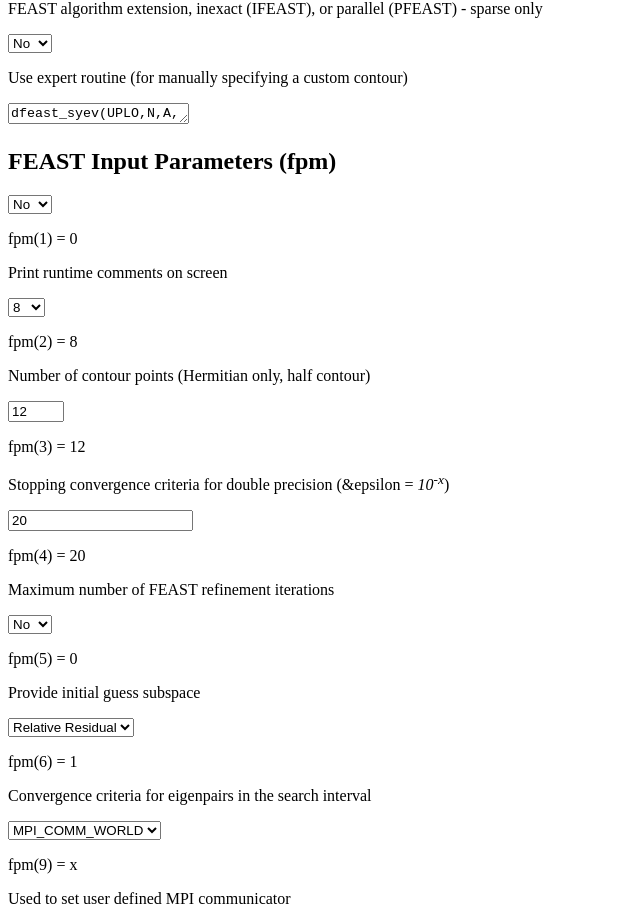
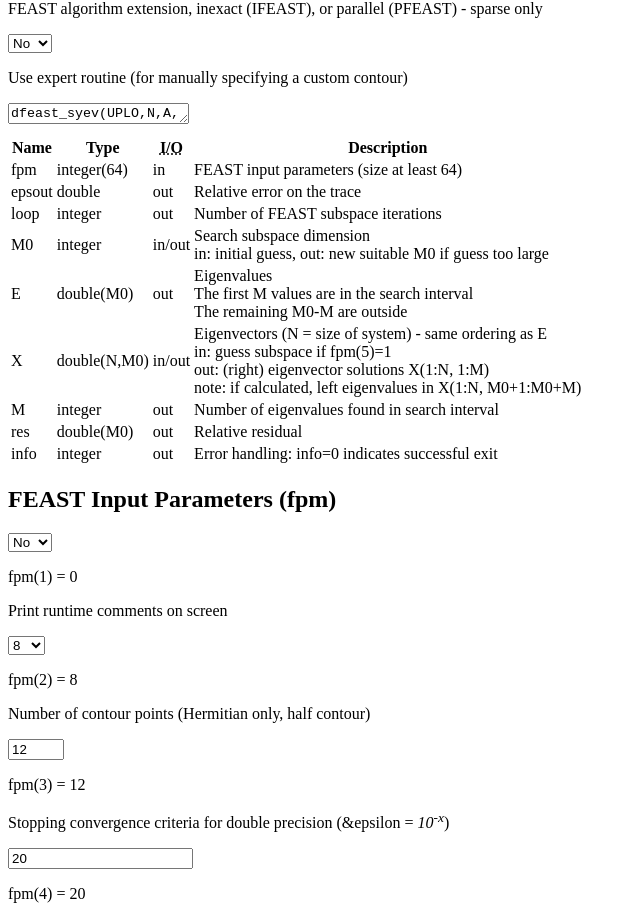
Before and after one commit to spacedome/feast-config, a Svelte app: page / in a window 1280 px wide. Shown: the part 838-1757 px from the top of the page, without its empty margins (0-640 px from the left). Built offline with nearby package versions, Linux system fonts and the light colour scheme.

Commit message:
Add parameter documentation table

```diff
--- a/src/App.svelte
+++ b/src/App.svelte
@@ -3,6 +3,7 @@
 	export let name;
 
 	import InterfaceSelect from './InterfaceSelect.svelte';
+	import InterfaceTable from './InterfaceTable.svelte';
 	import FPMSelect from './FPMSelect.svelte';
 	import FPMInteger from './FPMInteger.svelte';
 
@@ -44,7 +45,11 @@
 	}
 
 	function is_real(parameters) {
-		return (parameters.data_type === 'd' && parameters.symmetry === 's') || (parameters.data_type === 'z' && parameters.symmetry === 'h');
+		if (parameters.prob_type === 'pev') {
+			return false
+		} else {
+			return (parameters.data_type === 'd' && parameters.symmetry === 's') || (parameters.data_type === 'z' && parameters.symmetry === 'h');
+		}
 	}
 
 	function is_single_prec(parameters) {
@@ -267,6 +272,8 @@
 			</div>
 		</div>
 
+		<InterfaceTable dataType={params.data_type} real={is_real(params)} probType={params.prob_type} expert={params.expert}/>
+
 	</div>
 
 	<div class="container">
--- /dev/null
+++ b/src/InterfaceTable.svelte
@@ -0,0 +1,60 @@
+<script>
+    export let dataType='d';
+    export let real=true;
+    export let probType='ev';
+    export let expert=false;
+
+    $: dtype = (dataType === 'd' ? "double" : complex);
+    $: E = (real ? "double" : "complex") + "(M0)";
+    $: X = (real ? "double" : "complex") + (probType === 'gv' ? "(N,2*M0)" : "(N,M0)");
+    $: res = "double" + (probType === 'gv' ? "(2*M0)" : "(M0)");
+    $: common = [
+        ["fpm", "integer(64)", "in", "FEAST input parameters (size at least 64)"],
+        ["epsout", "double", "out", "Relative error on the trace"],
+        ["loop", "integer", "out", "Number of FEAST subspace iterations"],
+        ["M0", "integer", "in/out", "Search subspace dimension \nin: initial guess, out: new suitable M0 if guess too large"],
+        ["E", E, "out", "Eigenvalues\nThe first M values are in the search interval\nThe remaining M0-M are outside"],
+        ["X", X, "in/out", "Eigenvectors (N = size of system) - same ordering as E\nin: guess subspace if fpm(5)=1\nout: (right) eigenvector solutions X(1:N, 1:M)\n note: if calculated, left eigenvalues in X(1:N, M0+1:M0+M)"],
+        ["M", "integer", "out", "Number of eigenvalues found in search interval"],
+        ["res", res, "out", "Relative residual"],
+        ["info", "integer", "out", "Error handling: info=0 indicates successful exit"],
+    ]
+</script>
+
+<table class="table is-striped is-narrow is-hoverable is-fullwidth">
+    <thead>
+        <tr>
+            <th>Name</th>
+            <th>Type</th>
+            <th><abbr title="Input/Output">I/O</abbr></th>
+            <th>Description</th>
+        </tr>
+    </thead>
+    <tbody>
+        {#each common as parameter}
+            <tr>
+                <td class="is-family-code has-text-weight-medium">{parameter[0]}</td>
+                <td class="is-family-code">{parameter[1]}</td>
+                <td>{parameter[2]}</td>
+                <td>{parameter[3]}</td>
+            </tr>
+        {/each}
+        {#if expert}
+            <tr>
+                <td class="is-family-code has-text-weight-medium">Zne,Wne</td>
+                <td class="is-family-code">complex(n)</td>
+                <td>in</td>
+                <td>Custom integration nodes and weights (for n nodes)</td>
+            </tr>
+        {/if}
+    </tbody>
+</table>
+
+<style>
+table {
+    margin-top: 0.5em;
+}
+td {
+    white-space: pre-line;
+}
+</style>
--- a/src/scss-entrypoint.scss
+++ b/src/scss-entrypoint.scss
@@ -63,6 +63,7 @@ $body-overflow-x: "scroll";
 
 @import "../node_modules/bulma/sass/utilities/_all.sass";
 @import "../node_modules/bulma/sass/base/_all.sass";
+@import "../node_modules/bulma/sass/elements/table.sass";
 // @import "../node_modules/bulma/sass/elements/button.sass";
 @import "../node_modules/bulma/sass/elements/notification.sass";
 @import "../node_modules/bulma/sass/elements/container.sass";
```
